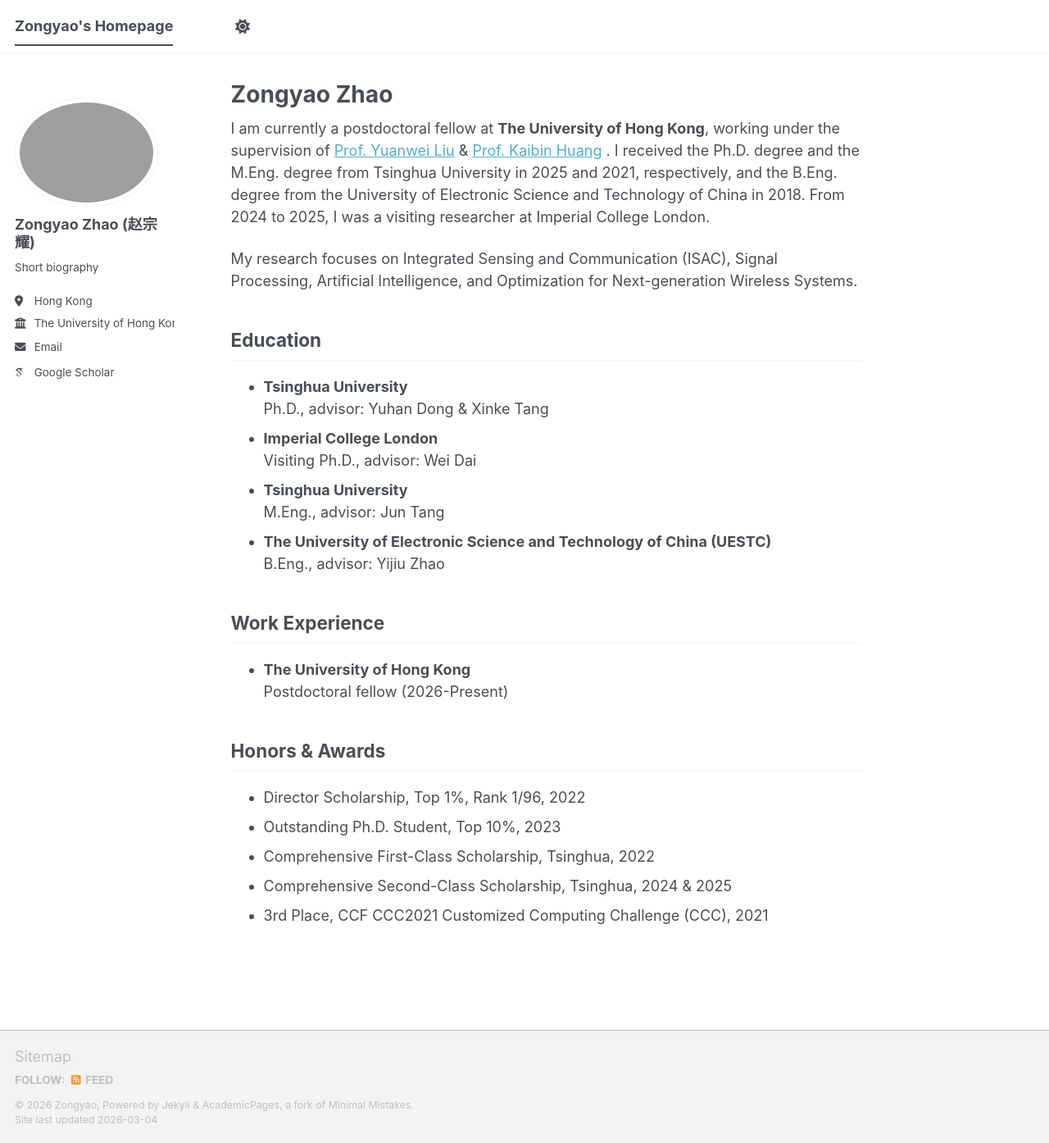
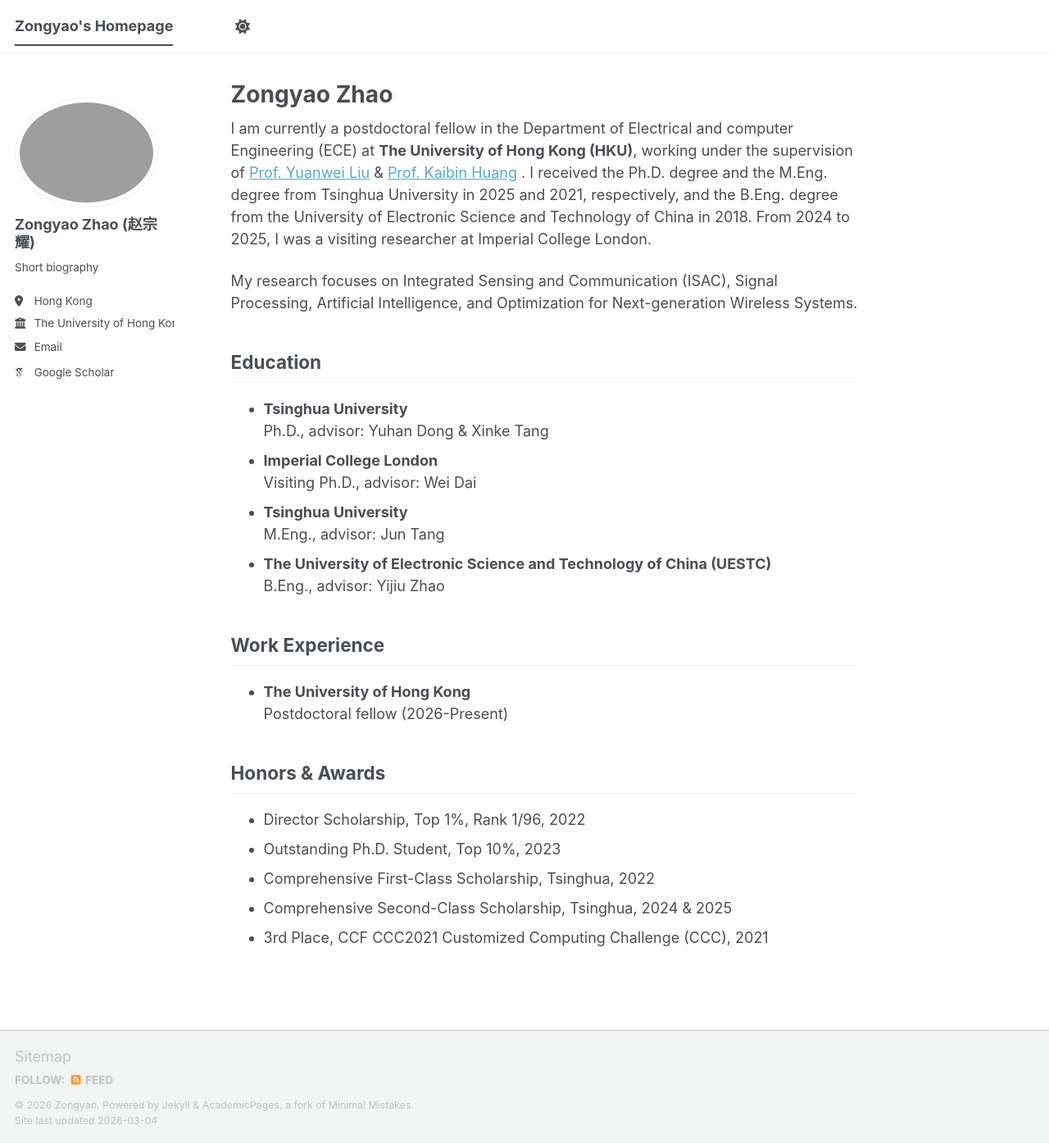
Before and after one commit to ZongyaoZhao/ZongyaoZhao.github.io, a Jekyll site: the page built from _pages/about.md, in a window 1280 px wide and 1394 px high. Shown: the whole window at 82% size. Built offline with Jekyll 4.4.1, drawn with Linux system fonts in a browser that asks for light colours; some web fonts are replaced; a script bundle is joined from its source files by our own code; library files that are not in the unit come from our copies.

Commit message:
Update about.md

```diff
--- a/_pages/about.md
+++ b/_pages/about.md
@@ -6,7 +6,7 @@
   - /about/
   - /about.html
 ---
-I am currently a postdoctoral fellow at **The University of Hong Kong**, working under the supervision of <a href="https://www.eee.hku.hk/~yuanwei/index.html">Prof. Yuanwei Liu</a> & <a href="https://www.eee.hku.hk/people/huangkb/">Prof. Kaibin Huang</a> . I received the Ph.D. degree and the M.Eng. degree from Tsinghua University in 2025 and 2021, respectively, and the B.Eng. degree from the University of Electronic Science and Technology of China in 2018. From 2024 to 2025, I was a visiting researcher at Imperial College London.
+I am currently a postdoctoral fellow in the Department of Electrical and computer Engineering (ECE) at **The University of Hong Kong (HKU)**, working under the supervision of <a href="https://www.eee.hku.hk/~yuanwei/index.html">Prof. Yuanwei Liu</a> & <a href="https://www.eee.hku.hk/people/huangkb/">Prof. Kaibin Huang</a> . I received the Ph.D. degree and the M.Eng. degree from Tsinghua University in 2025 and 2021, respectively, and the B.Eng. degree from the University of Electronic Science and Technology of China in 2018. From 2024 to 2025, I was a visiting researcher at Imperial College London.
 
 My research focuses on Integrated Sensing and Communication (ISAC), Signal Processing, Artificial Intelligence, and Optimization for Next-generation Wireless Systems.
 
```
